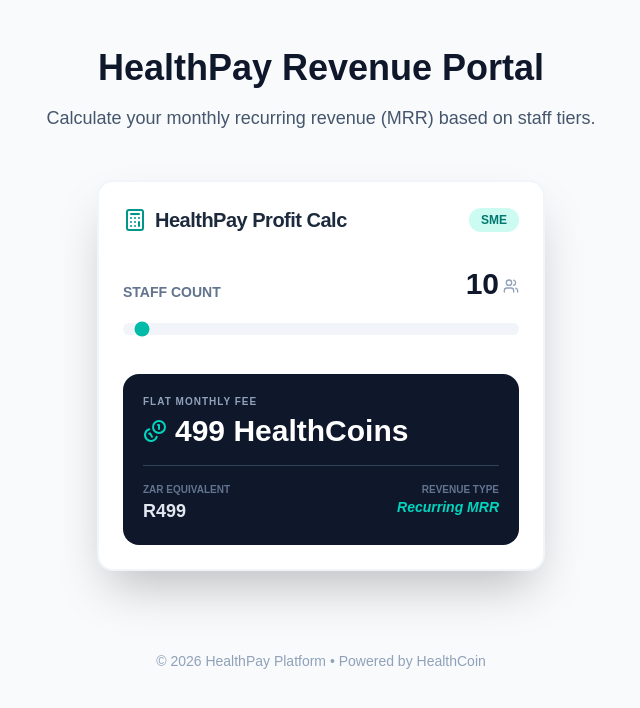
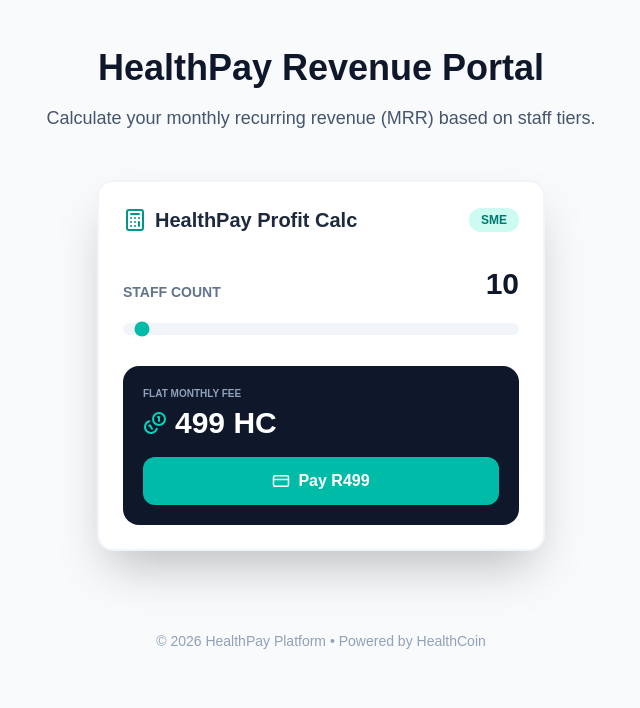
Before and after one commit to NgeliMrasi/healthpay-ui, a Next.js app: page / in a window 1280 px wide. Shown: the top 708 px of the page, without its empty margins (319-959 px from the left). Built offline with nearby package versions, Linux system fonts and the light colour scheme.

Commit message:
feat: Add Stellar payment API and Pay Now button

```diff
--- /dev/null
+++ b/src/app/api/pay/route.ts
@@ -0,0 +1,19 @@
+import { NextResponse } from 'next/server';
+import { processSaaSPayment } from '@/lib/stellar-service';
+
+export async function POST(request: Request) {
+  const body = await request.json();
+  const { employeeCount, userSecret } = body;
+
+  const result = await processSaaSPayment(userSecret, employeeCount);
+
+  if (result.success) {
+    return NextResponse.json({
+      message: 'Payment Successful',
+      hash: result.hash,
+      amount: result.amountPaid
+    });
+  } else {
+    return NextResponse.json({ error: 'Payment Failed' }, { status: 500 });
+  }
+}
--- a/src/app/pricing-calculator.tsx
+++ b/src/app/pricing-calculator.tsx
@@ -1,75 +1,84 @@
 "use client";
 import React, { useState } from 'react';
-import { Calculator, Users, Coins } from 'lucide-react';
+import { Calculator, Users, Coins, CreditCard, Loader2 } from 'lucide-react';
 
 export default function PricingCalculator() {
   const [employees, setEmployees] = useState(10);
+  const [loading, setLoading] = useState(false);
+  const [status, setStatus] = useState('');
 
   const getPricingData = (count: number) => {
-    // SME Tier: 1-10 staff
-    if (count <= 10) {
-      return { tier: 'SME', fee: 499, label: 'Flat Monthly Fee' };
-    }
-    // Growth Tier: 11-150 staff
+    if (count <= 10) return { tier: 'SME', fee: 499, label: 'Flat Monthly Fee' };
     if (count <= 150) {
       const fee = count <= 80 ? 2500 : 5000;
       return { tier: 'Growth', fee: fee, label: 'Stepped Flat Rate' };
     }
-    // Corporate Tier: 151+ staff
     return { tier: 'Corporate', fee: count * 100, label: 'R100 per head' };
   };
 
   const { tier, fee, label } = getPricingData(employees);
+
+  const handlePayment = async () => {
+    setLoading(true);
+    setStatus('Processing on Stellar Testnet...');
+
+    // In a real app, userSecret would come from a secure input or wallet provider
+    const mockSecret = "S...YOUR_TESTNET_SECRET";
+
+    try {
+      const res = await fetch('/api/pay', {
+        method: 'POST',
+        body: JSON.stringify({ employeeCount: employees, userSecret: mockSecret }),
+      });
+      const data = await res.json();
+      if (data.hash) setStatus(`Success! Hash: ${data.hash.substring(0, 10)}...`);
+      else setStatus('Payment failed. Check console.');
+    } catch (err) {
+      setStatus('Error connecting to network.');
+    }
+    setLoading(false);
+  };
 
   return (
     <div className="max-w-md mx-auto p-6 bg-white rounded-2xl shadow-2xl border-2 border-slate-100 mt-8">
       <div className="flex items-center justify-between mb-8">
         <div className="flex items-center gap-2">
           <Calculator className="text-teal-600" size={24} />
-          <h2 className="text-xl font-bold text-slate-800 tracking-tight">HealthPay Profit Calc</h2>
+          <h2 className="text-xl font-bold text-slate-800">HealthPay Profit Calc</h2>
         </div>
-        <span className="px-3 py-1 bg-teal-100 text-teal-700 rounded-full text-xs font-bold uppercase">
-          {tier}
-        </span>
+        <span className="px-3 py-1 bg-teal-100 text-teal-700 rounded-full text-xs font-bold uppercase">{tier}</span>
       </div>
 
-      <div className="space-y-8">
+      <div className="space-y-6">
         <div>
           <div className="flex justify-between items-end mb-4">
             <label className="text-sm font-semibold text-slate-500 uppercase">Staff Count</label>
-            <div className="flex items-baseline gap-1">
-              <span className="text-3xl font-black text-slate-900">{employees}</span>
-              <Users size={16} className="text-slate-400" />
-            </div>
+            <span className="text-3xl font-black text-slate-900">{employees}</span>
           </div>
           <input
-            type="range"
-            min="1"
-            max="300"
-            value={employees}
+            type="range" min="1" max="300" value={employees}
             onChange={(e) => setEmployees(parseInt(e.target.value))}
             className="w-full h-3 bg-slate-100 rounded-lg appearance-none cursor-pointer accent-teal-500"
           />
         </div>
 
         <div className="p-5 bg-slate-900 rounded-2xl text-white">
-          <p className="text-slate-400 text-[10px] font-bold uppercase tracking-widest mb-1">{label}</p>
+          <p className="text-slate-400 text-[10px] font-bold uppercase mb-1">{label}</p>
           <div className="flex items-center gap-2 text-3xl font-bold mb-4">
             <Coins className="text-teal-400" />
-            <span>{fee.toLocaleString()} HealthCoins</span>
+            <span>{fee.toLocaleString()} HC</span>
           </div>
 
-          <div className="grid grid-cols-2 gap-4 pt-4 border-t border-slate-700">
-            <div>
-              <p className="text-[10px] text-slate-500 uppercase font-bold">ZAR Equivalent</p>
-              <p className="text-lg font-semibold text-slate-200">R{fee.toLocaleString()}</p>
-            </div>
-            <div className="text-right">
-              <p className="text-[10px] text-slate-500 uppercase font-bold">Revenue Type</p>
-              <p className="text-sm font-semibold text-teal-400 italic">Recurring MRR</p>
-            </div>
-          </div>
+          <button
+            onClick={handlePayment}
+            disabled={loading}
+            className="w-full py-3 bg-teal-500 hover:bg-teal-400 disabled:bg-slate-700 rounded-xl font-bold flex items-center justify-center gap-2 transition-all"
+          >
+            {loading ? <Loader2 className="animate-spin" /> : <CreditCard size={18} />}
+            {loading ? 'Transacting...' : `Pay R${fee.toLocaleString()}`}
+          </button>
         </div>
+        {status && <p className="text-[10px] text-center text-slate-500 mt-2 font-mono">{status}</p>}
       </div>
     </div>
   );
```
Also changed, not shown: 1 other file (tests, documents, lock files or other folders).
